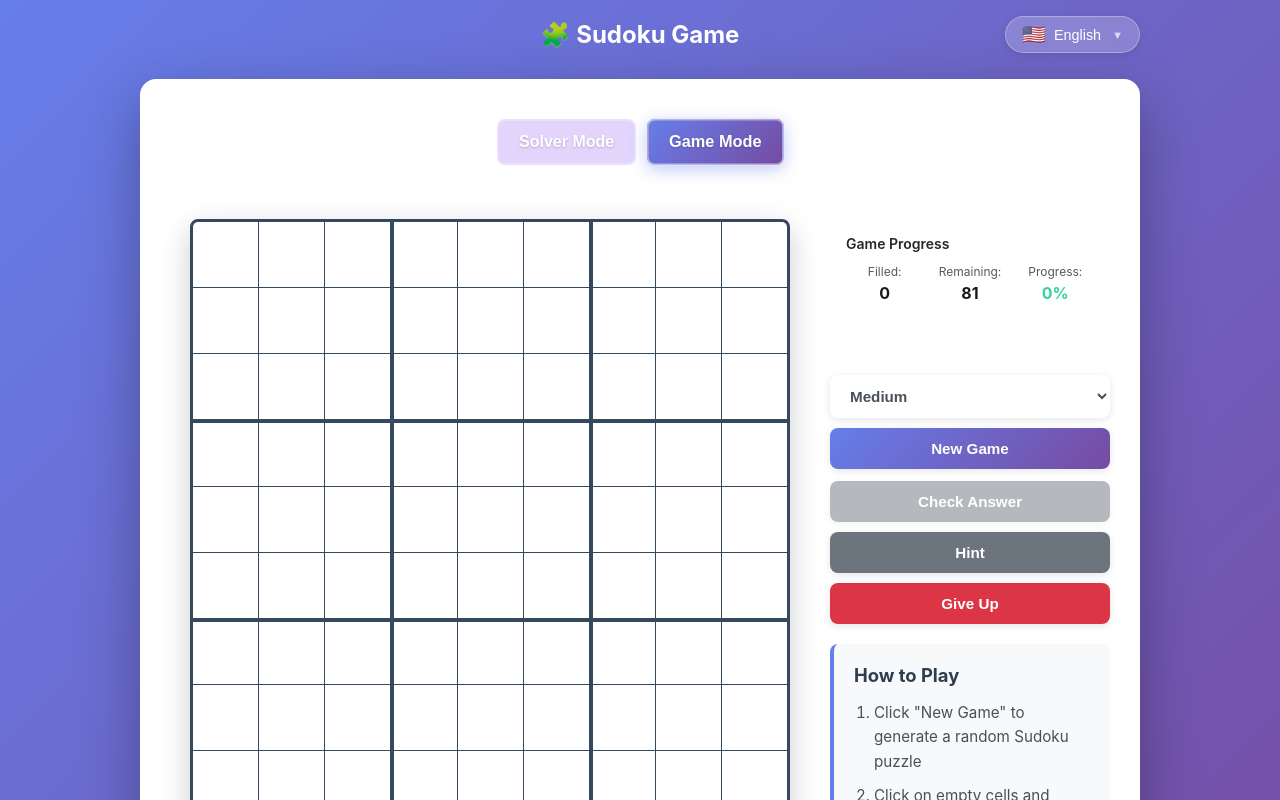
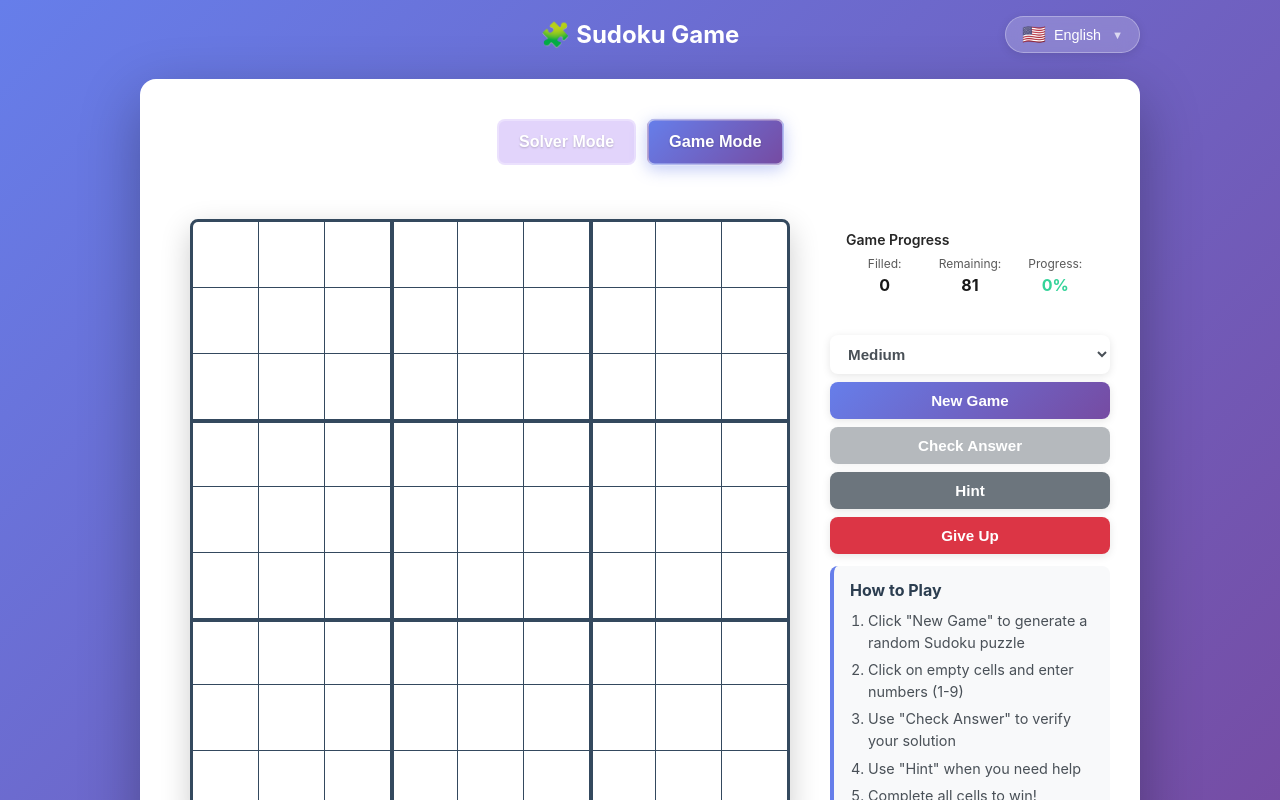
Before and after one commit to neoxie/sudoku-web, a React (Vite) app: page / in a window 1280 px wide. Both pictures are taken after a click on the button "Game Mode". Shown: the top 800 px of the page. Built offline with nearby package versions, Linux system fonts and the light colour scheme.

Commit message:
♻️ refactor(styles): adjust spacing and padding in sidebar and game stats components

```diff
--- a/src/App.css
+++ b/src/App.css
@@ -107,36 +107,45 @@ body {
 .sidebar {
   display: flex;
   flex-direction: column;
-  gap: 20px;
+  gap: 12px;
   height: fit-content;
   position: sticky;
   top: 20px;
 }
 
+/* When in game mode, stretch sidebar to match board height */
+.app-main:has(.game-stats) {
+  align-items: stretch;
+}
+
+.app-main:has(.game-stats) .sidebar {
+  align-self: stretch;
+}
+
 /* Instructions section within sidebar */
 .instructions {
-  padding: 20px;
+  padding: 14px 16px;
   background-color: #f8f9fa;
   border-radius: 8px;
   border-left: 4px solid #667eea;
 }
 
 .instructions h3 {
-  margin: 0 0 15px 0;
+  margin: 0 0 10px 0;
   color: #2c3e50;
-  font-size: 1.15rem;
+  font-size: 1rem;
 }
 
 .instructions ol {
   margin: 0;
-  padding-left: 20px;
+  padding-left: 18px;
   color: #495057;
-  line-height: 1.6;
-  font-size: 0.95rem;
+  line-height: 1.5;
+  font-size: 0.9rem;
 }
 
 .instructions li {
-  margin-bottom: 10px;
+  margin-bottom: 6px;
 }
 
 .app-footer {
--- a/src/Controls.css
+++ b/src/Controls.css
@@ -1,13 +1,13 @@
 .controls {
   display: flex;
   flex-direction: column;
-  gap: 12px;
+  gap: 8px;
 }
 
 .control-row {
   display: flex;
   flex-direction: column;
-  gap: 10px;
+  gap: 8px;
 }
 
 .control-row.sample-section {
@@ -19,7 +19,7 @@
 /* Base button styles */
 .btn {
   width: 100%;
-  padding: 12px 16px;
+  padding: 10px 14px;
   border: none;
   border-radius: 8px;
   font-size: 0.95rem;
@@ -81,7 +81,7 @@
 /* Difficulty select */
 .difficulty-select {
   flex: 1;
-  padding: 12px 16px;
+  padding: 10px 14px;
   border: none;
   border-radius: 8px;
   font-size: 0.95rem;
--- a/src/components/GameStats.css
+++ b/src/components/GameStats.css
@@ -1,12 +1,12 @@
 .game-stats {
   background: rgba(255, 255, 255, 0.05);
   border-radius: 0.5rem;
-  padding: 1rem;
-  margin-bottom: 1rem;
+  padding: 0.75rem 1rem;
+  margin-bottom: 0;
 }
 
 .game-stats h4 {
-  margin: 0 0 0.75rem 0;
+  margin: 0 0 0.5rem 0;
   font-size: 0.875rem;
   color: rgba(0, 0, 0, 0.85);
   font-weight: 600;
@@ -16,7 +16,7 @@
   display: grid;
   grid-template-columns: repeat(3, 1fr);
   gap: 0.5rem;
-  margin-bottom: 0.75rem;
+  margin-bottom: 0.5rem;
 }
 
 .stat-item {
```
